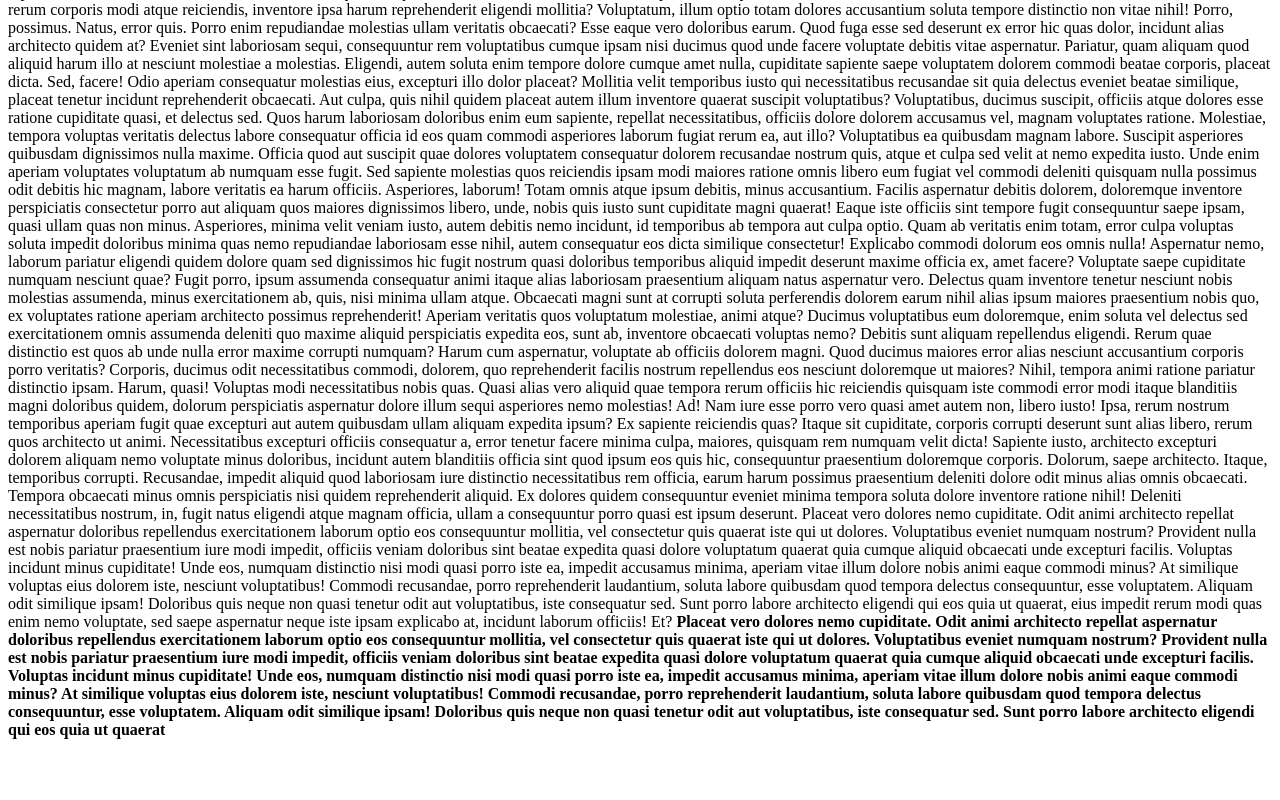
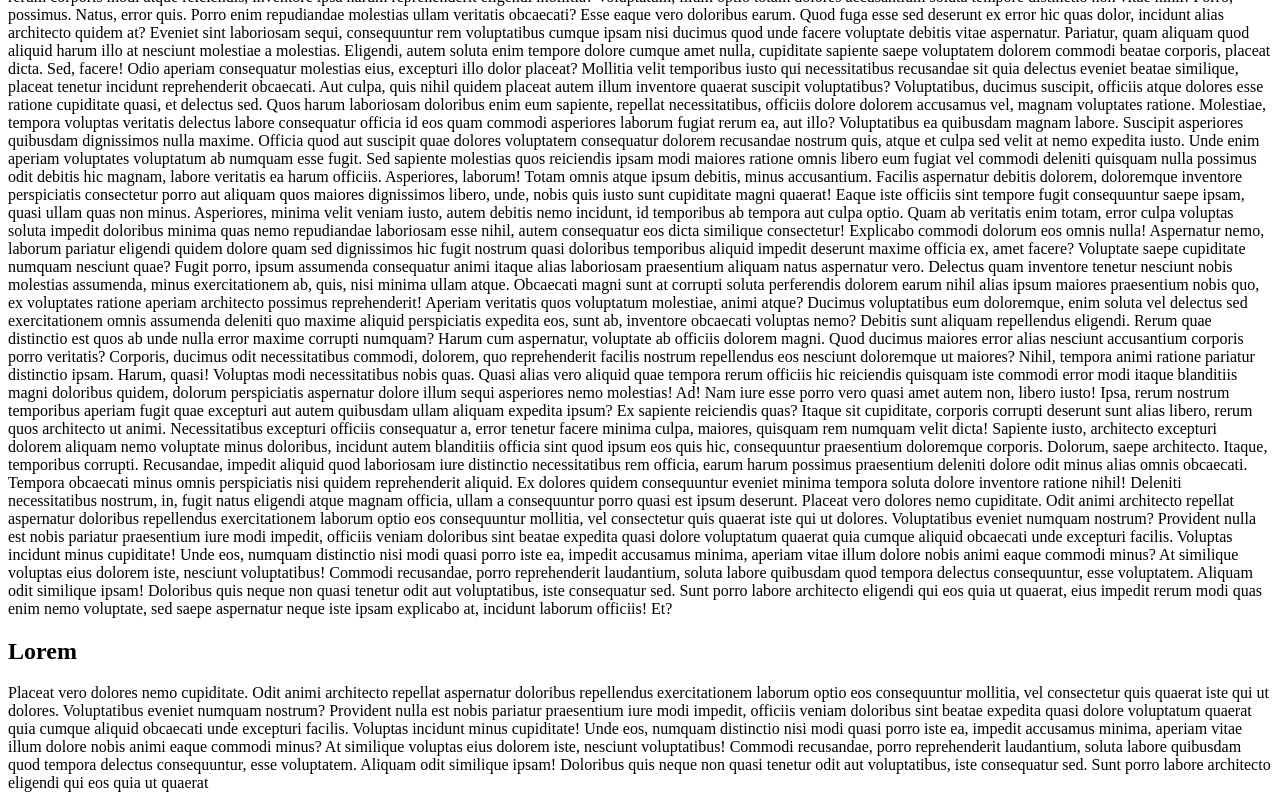
Before and after one commit to Dobsonstudio/GIS-SoSe-2021, a plain HTML site: page Aufgabe_1.1/index.html in a window 1280 px wide. Shown: the part 1375-2175 px from the top of the page. Before the commit the page ends 2122 px from the top, so only its background shows below. Drawn offline with Linux system fonts and the light colour scheme.

Commit message:
Changed headlines

```diff
--- a/Aufgabe_1.1/index.html
+++ b/Aufgabe_1.1/index.html
@@ -7,7 +7,7 @@
     <title>Benjamin Siedler</title>
 </head>
 <body>
-    <h1>My first VS Code html code</h1>
+    <h2>My first VS Code html code</h2>
     <h2>Benjamin Siedler</h2>
     <img src="benni_dobsonstudio.jpg" alt="BenjaminSiedler" style="width:500px;height:auto;">
     <h3>Wer bin ich?</h3>
@@ -69,10 +69,10 @@ Unde eos, numquam distinctio nisi modi quasi porro iste ea, impedit accusamus mi
 Commodi recusandae, porro reprehenderit laudantium, soluta labore quibusdam quod tempora delectus consequuntur, esse voluptatem. Aliquam odit similique ipsam! Doloribus quis neque non quasi tenetur odit aut voluptatibus, iste consequatur sed.
 Sunt porro labore architecto eligendi qui eos quia ut quaerat, eius impedit rerum modi quas enim nemo voluptate, sed saepe aspernatur neque iste ipsam explicabo at, incidunt laborum officiis! Et?
 
-    <a id="jump"><b>Placeat vero dolores nemo cupiditate. Odit animi architecto repellat aspernatur doloribus repellendus exercitationem laborum optio eos consequuntur mollitia, vel consectetur quis quaerat iste qui ut dolores. Voluptatibus eveniet numquam nostrum?
+    <a id="jump"><h2>Lorem</h2>Placeat vero dolores nemo cupiditate. Odit animi architecto repellat aspernatur doloribus repellendus exercitationem laborum optio eos consequuntur mollitia, vel consectetur quis quaerat iste qui ut dolores. Voluptatibus eveniet numquam nostrum?
         Provident nulla est nobis pariatur praesentium iure modi impedit, officiis veniam doloribus sint beatae expedita quasi dolore voluptatum quaerat quia cumque aliquid obcaecati unde excepturi facilis. Voluptas incidunt minus cupiditate!
         Unde eos, numquam distinctio nisi modi quasi porro iste ea, impedit accusamus minima, aperiam vitae illum dolore nobis animi eaque commodi minus? At similique voluptas eius dolorem iste, nesciunt voluptatibus!
         Commodi recusandae, porro reprehenderit laudantium, soluta labore quibusdam quod tempora delectus consequuntur, esse voluptatem. Aliquam odit similique ipsam! Doloribus quis neque non quasi tenetur odit aut voluptatibus, iste consequatur sed.
-        Sunt porro labore architecto eligendi qui eos quia ut quaerat</b></a>
+        Sunt porro labore architecto eligendi qui eos quia ut quaerat</a>
 </body>
 </html>
```
